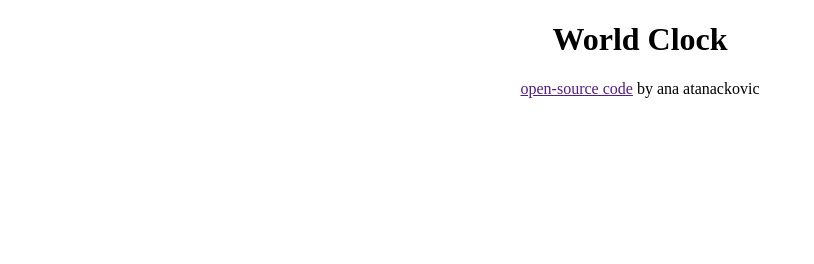
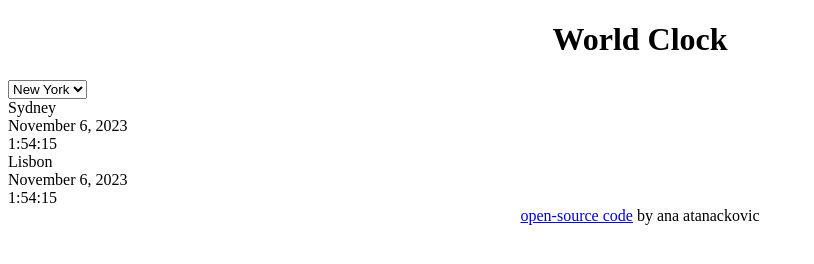
Before and after one commit to ana-atn/world-clock, a plain HTML site: page index.html in a window 1280 px wide. Shown: the whole page, without its empty margins (0-814 px from the left). Drawn offline with Linux system fonts and the light colour scheme.

Commit message:
Added html and github link

```diff
--- a/index.html
+++ b/index.html
@@ -8,10 +8,29 @@
     <title>World Clock App</title>
   </head>
   <body>
-    <h1>World Clock</h1>
-
+    <div class="container">
+      <h1>World Clock</h1>
+      <select>
+        <option>New York</option>
+        <option>London</option>
+        <option>Tokyo</option>
+      </select>
+      <div class="city">
+        <div>Sydney</div>
+        <div>November 6, 2023</div>
+        <div>1:54:15</div>
+      </div>
+      <div class="city">
+        <div>Lisbon</div>
+        <div>November 6, 2023</div>
+        <div>1:54:15</div>
+      </div>
+    </div>
     <footer>
-      <a href="" target="_blank">open-source code</a> by ana atanackovic
+      <a href="https://github.com/ana-atn/world-clock" target="_blank"
+        >open-source code</a
+      >
+      by ana atanackovic
     </footer>
 
     <script src="src/index.js"></script>
```
